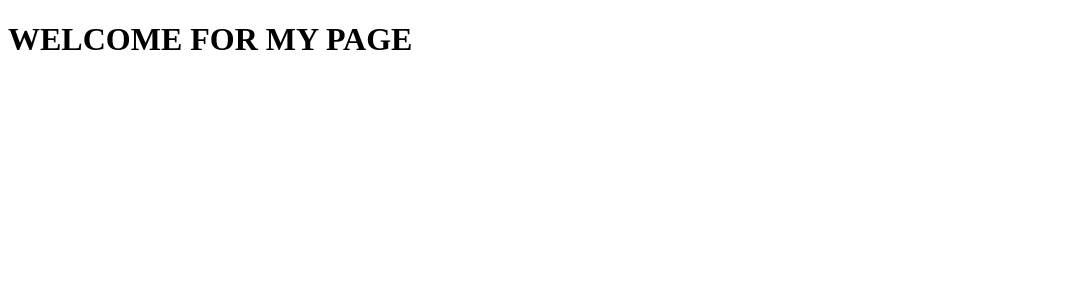
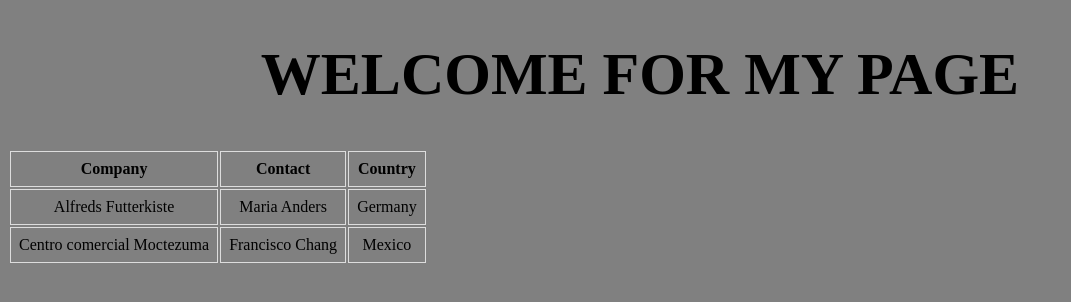
Before and after one commit to vrkamalesh/repo-assignment, a plain HTML site: page index.html in a window 1280 px wide. Shown: the whole page, without its empty margins (0-1071 px from the left). Drawn offline with Linux system fonts and the light colour scheme.

Commit message:
ubah fail html

```diff
--- a/index.html
+++ b/index.html
@@ -1,12 +1,45 @@
 <!DOCTYPE html>
 <html lang="en">
 <head>
+    <style>
+        body {
+            background-color: gray;
+        }
+        h1{
+            text-align: center;
+            font-size: 60px;
+        }
+        td, th {
+            border: 1px solid #dddddd;
+            text-align: center;
+            padding: 8px;
+        }
+
+    </style>
     <meta charset="UTF-8">
     <meta http-equiv="X-UA-Compatible" content="IE=edge">
     <meta name="viewport" content="width=device-width, initial-scale=1.0">
-    <title>Document</title>
+    <title>index</title>
 </head>
 <body>
     <h1>WELCOME FOR MY PAGE</h1>
+
+    <table >
+  <tr>
+    <th>Company</th>
+    <th>Contact</th>
+    <th>Country</th>
+  </tr>
+  <tr>
+    <td>Alfreds Futterkiste</td>
+    <td>Maria Anders</td>
+    <td>Germany</td>
+  </tr>
+  <tr>
+    <td>Centro comercial Moctezuma</td>
+    <td>Francisco Chang</td>
+    <td>Mexico</td>
+  </tr>
+  <tr>
 </body>
 </html>
```
